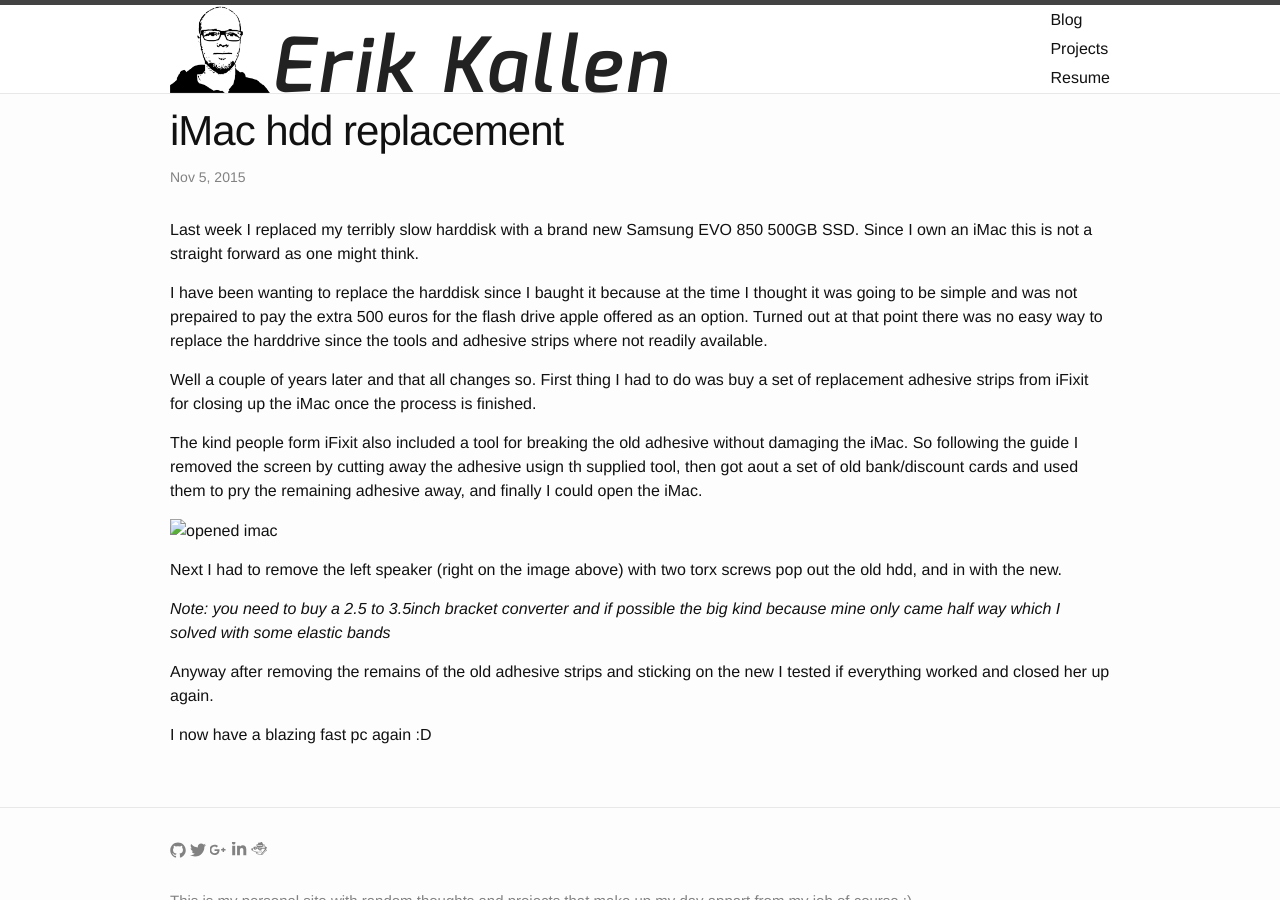
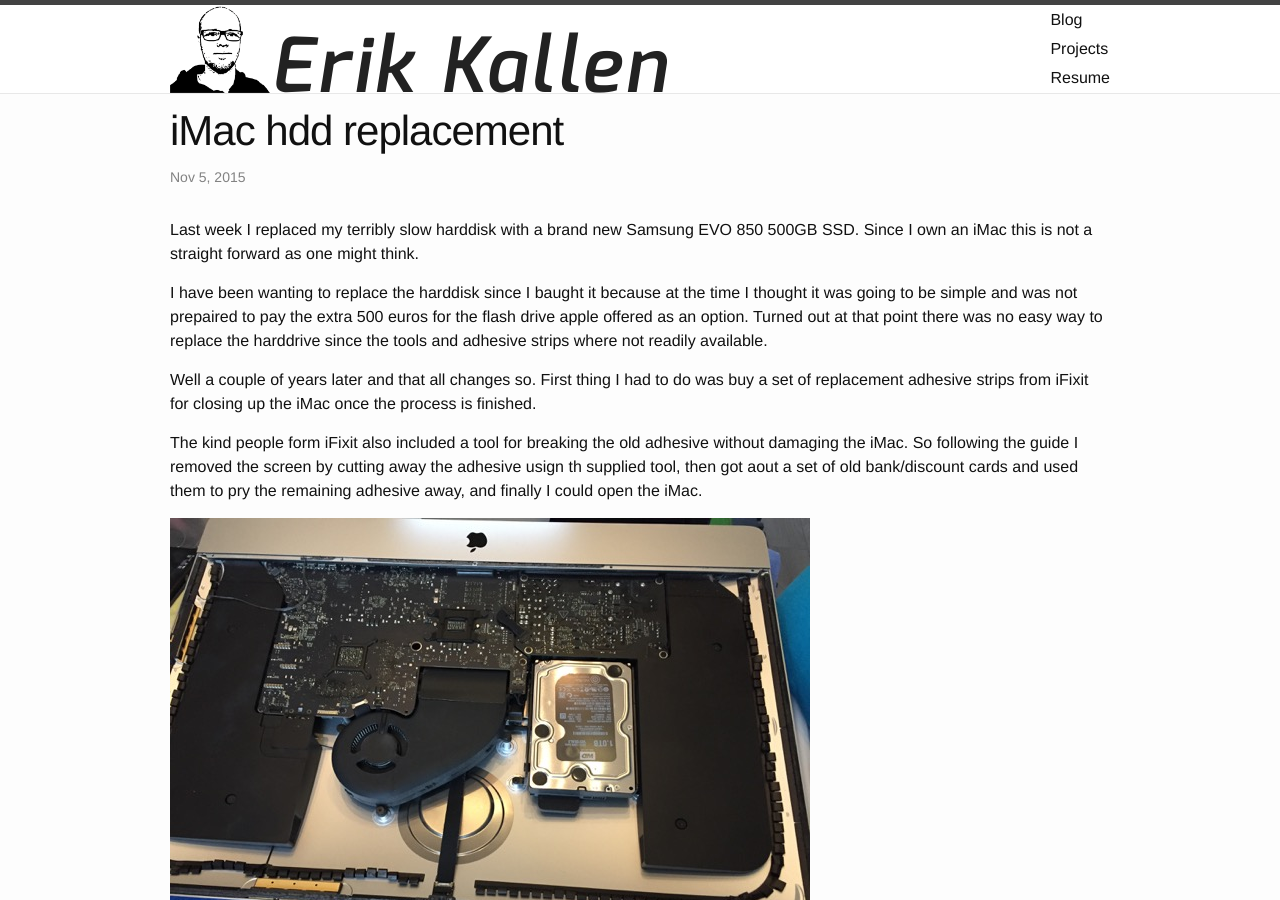
Before and after one commit to erikkallen/erikkallen.github.io, a Jekyll site: the page built from _posts/2015-11-05-replacing-my-imac-hdd.md, in a window 1280 px wide and 900 px high. Built offline with Jekyll 4.4.1, drawn with Linux system fonts in a browser that asks for light colours.

Commit message:
fixed image

```diff
--- a/_posts/2015-11-05-replacing-my-imac-hdd.md
+++ b/_posts/2015-11-05-replacing-my-imac-hdd.md
@@ -16,7 +16,7 @@ Well a couple of years later and that all changes so. First thing I had to do wa
 The kind people form iFixit also included a tool for breaking the old adhesive without damaging the iMac.
 So following the guide I removed the screen by cutting away the adhesive usign th supplied tool, then got aout a set of old bank/discount cards and used them to pry the remaining adhesive away, and finally I could open the iMac.
 
-![opened imac](opened_imac.jpg)
+![opened imac](/images/opened_imac.jpg)
 
 Next I had to remove the left speaker (right on the image above) with two torx screws pop out the old hdd, and in with the new.
 
```
Also changed, not shown: images/opened_imac.jpg (renamed from _posts/opened_imac.jpg).
